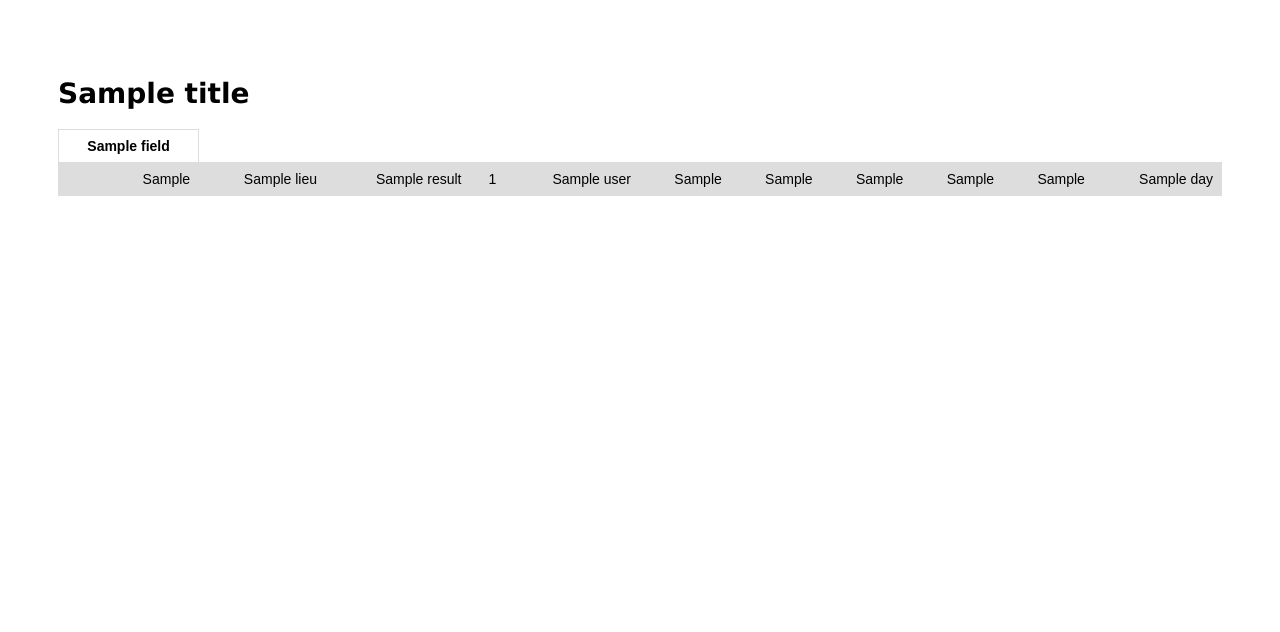
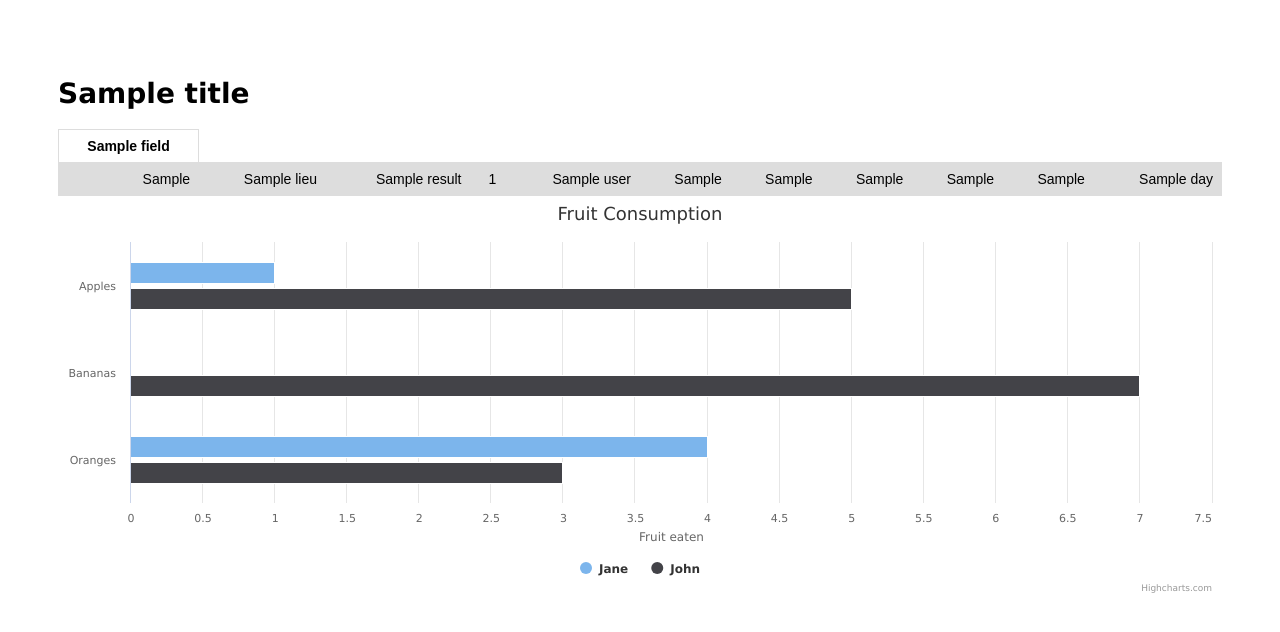
Before and after one commit to najagithub/monitor, a Node project: template views/show.ejs in a window 1280 px wide. Shown: the top 632 px of the page. Run offline with Node 20 templates, Linux system fonts and the light colour scheme; the template is opened without the code that fills it: most values are stand-ins (such as "Sample title", 1, 10 or a date in 2020).

Commit message:
highchart

```diff
--- a/views/show.ejs
+++ b/views/show.ejs
@@ -3,6 +3,7 @@
   <head>
     <title><%= title %></title>
     <link rel='stylesheet' href='/stylesheets/style.css' />
+    <script src="https://code.highcharts.com/highcharts.js"></script>
   </head>
   <style>
     table {
@@ -49,8 +50,35 @@
                 <td><%=  results[j]['Day'] %></td>
             </tr>
         <% } %>
-
       </table>
+      <div id="container" style="width:100%; height:400px;"></div>
+<script>
+  document.addEventListener('DOMContentLoaded', function () {
+        const chart = Highcharts.chart('container', {
+            chart: {
+                type: 'bar'
+            },
+            title: {
+                text: 'Fruit Consumption'
+            },
+            xAxis: {
+                categories: ['Apples', 'Bananas', 'Oranges']
+            },
+            yAxis: {
+                title: {
+                    text: 'Fruit eaten'
+                }
+            },
+            series: [{
+                name: 'Jane',
+                data: [1, 0, 4]
+            }, {
+                name: 'John',
+                data: [5, 7, 3]
+            }]
+        });
+    });
+  </script>
   </body>
 
 </html>
```
